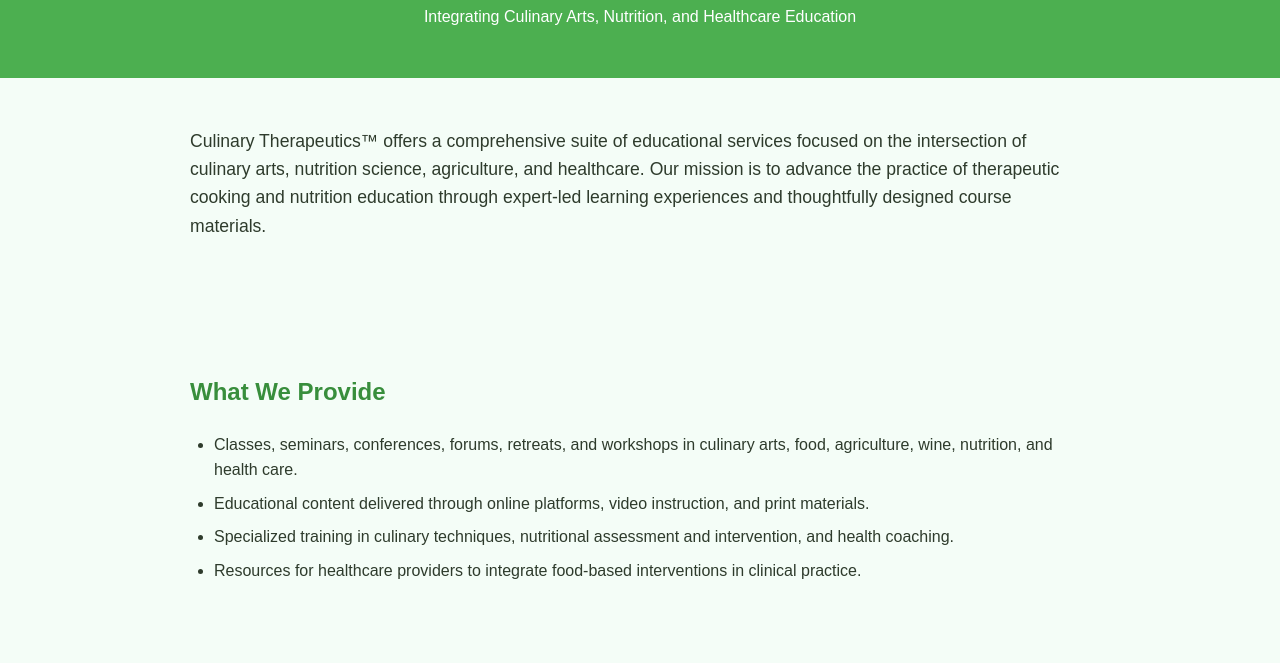
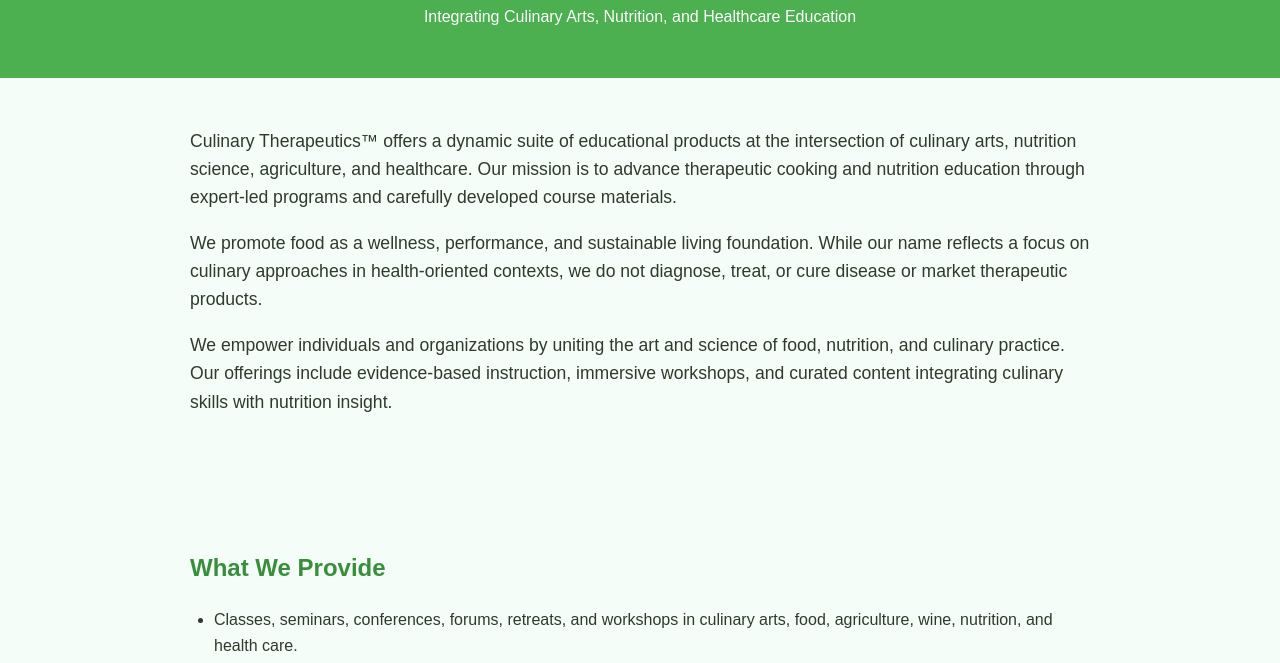
Before and after one commit to wcwells/culinary-therapeutics, a plain HTML site: page index.html in a window 1280 px wide. Shown: the part 108-771 px from the top of the page. Drawn offline with Linux system fonts and the light colour scheme.

Commit message:
Update index.html

```diff
--- a/index.html
+++ b/index.html
@@ -78,8 +78,12 @@
   </header>
 
   <section class="intro">
+    <p><meta charset="utf-8">
+      Culinary Therapeutics™ offers a dynamic suite of educational products at the intersection of culinary arts, nutrition science, agriculture, and healthcare. Our mission is to advance therapeutic cooking and nutrition education through expert-led programs and carefully developed course materials.
     <p>
-      Culinary Therapeutics™ offers a comprehensive suite of educational services focused on the intersection of culinary arts, nutrition science, agriculture, and healthcare. Our mission is to advance the practice of therapeutic cooking and nutrition education through expert-led learning experiences and thoughtfully designed course materials.
+      We promote food as a wellness, performance, and sustainable living foundation. While our name reflects a focus on culinary approaches in health-oriented contexts, we do not diagnose, treat, or cure disease or market therapeutic products.
+    <p>
+      We empower individuals and organizations by uniting the art and science of food, nutrition, and culinary practice. Our offerings include evidence-based instruction, immersive workshops, and curated content integrating culinary skills with nutrition insight.
     </p>
   </section>
 
```
